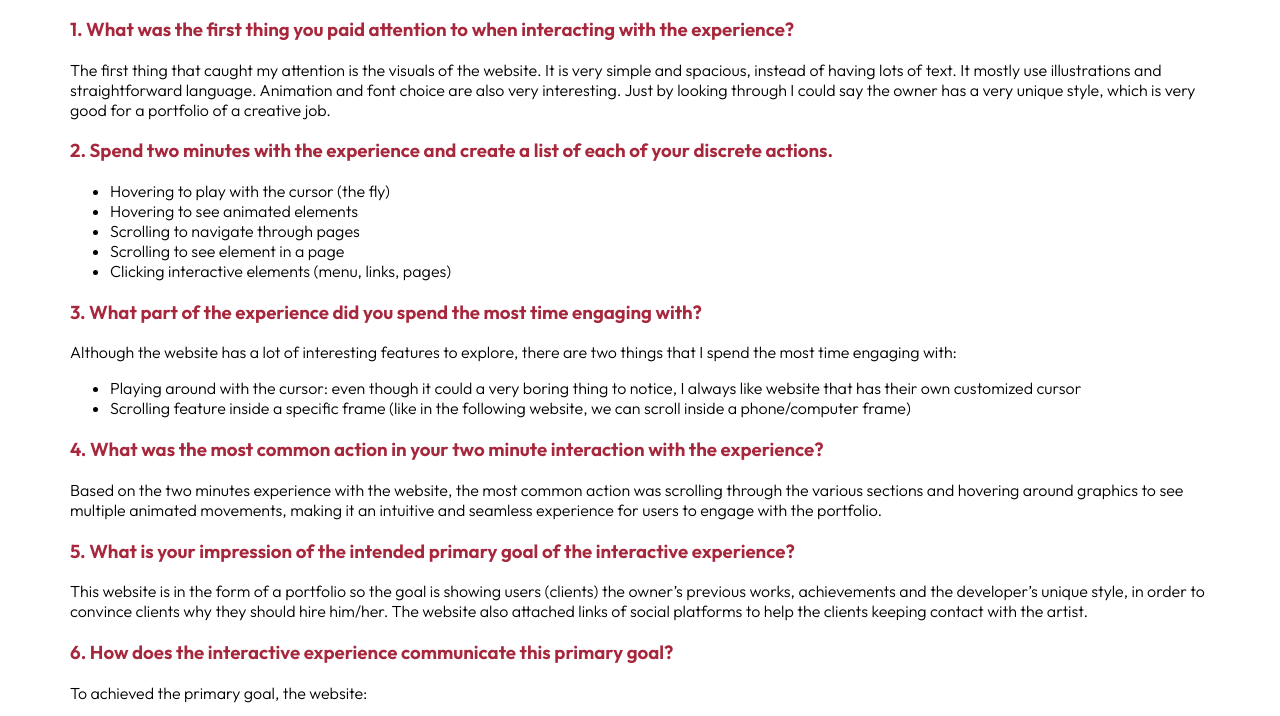
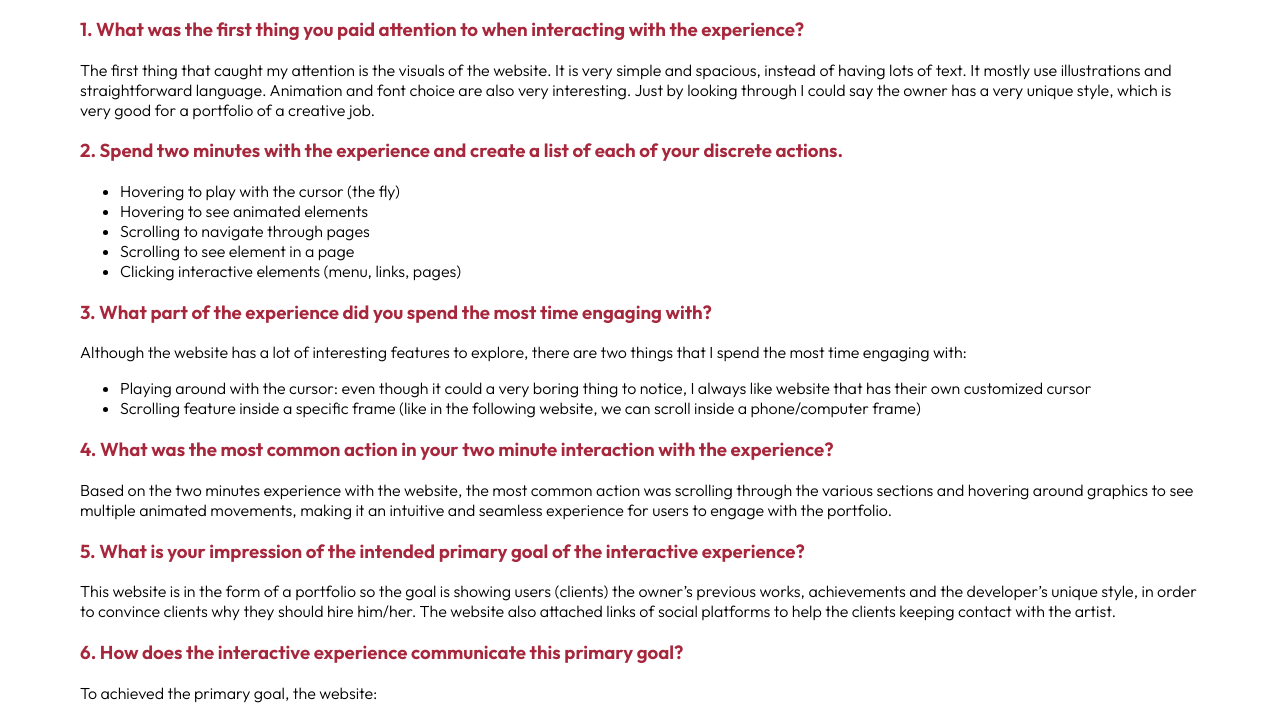
Before and after one commit to chuvie05/chuvie05.github.io, a plain HTML site: page assignment1/index.html in a window 1280 px wide. Shown: the part 276-992 px from the top of the page. Drawn offline with Linux system fonts and the light colour scheme.

Commit message:
marginbody

```diff
--- a/assignment1/style.css
+++ b/assignment1/style.css
@@ -1,5 +1,5 @@
 body {
-    margin: 20px 70px 20px 70px;
+    margin: 30px 80px 30px 80px;
 }
 .topside {
     margin: 5px 110px 5px 110px;
```
